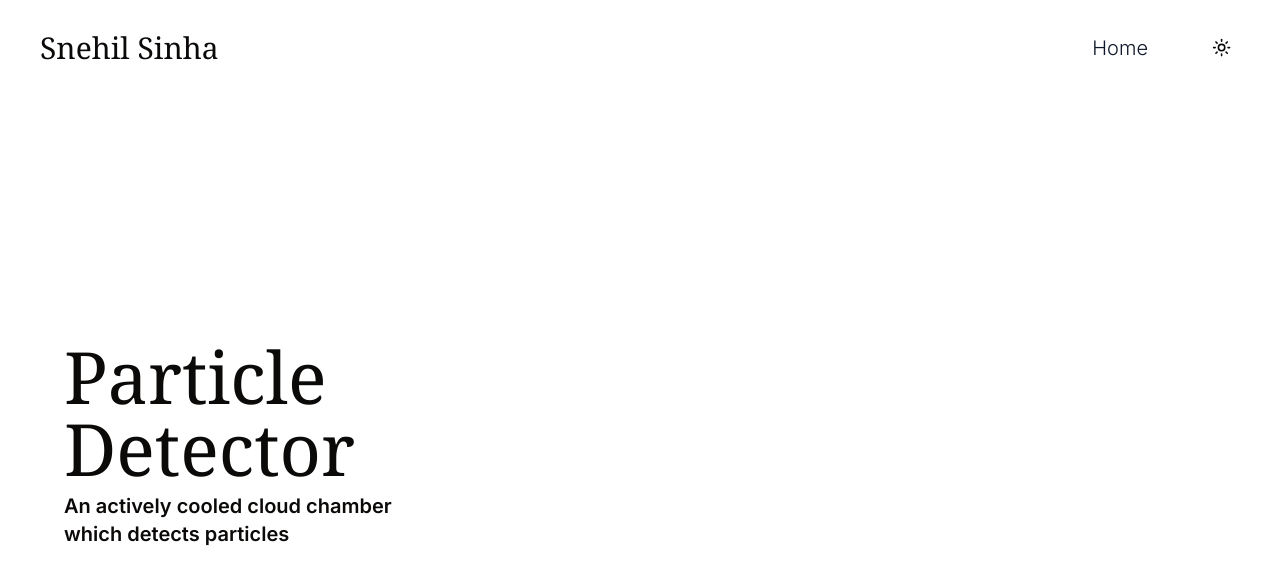
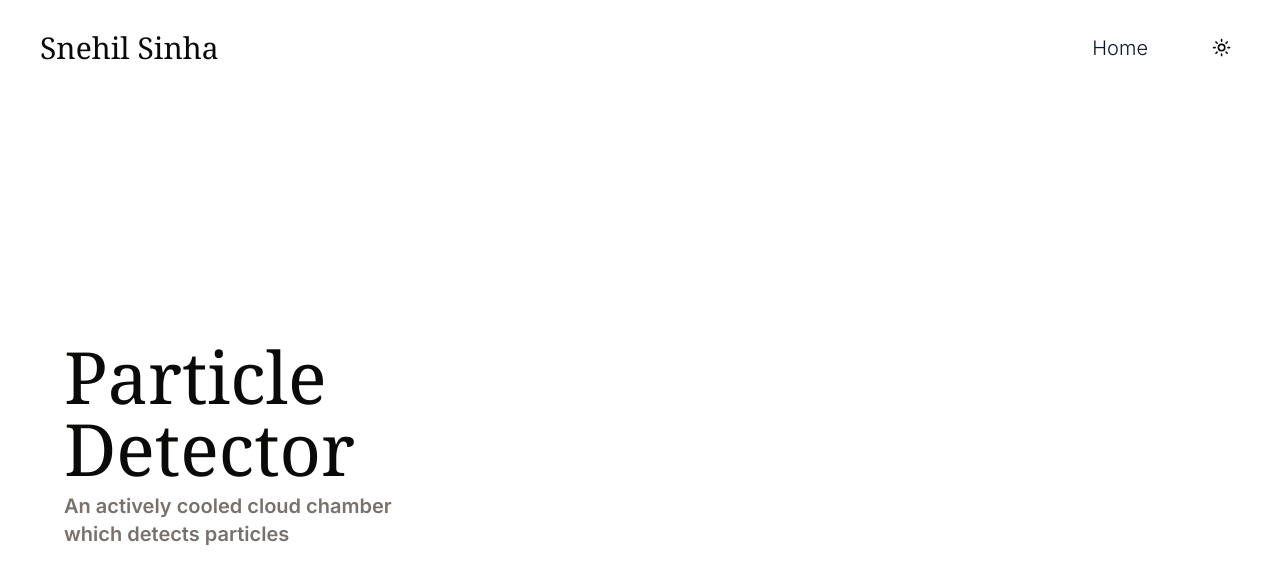
Before and after one commit to nex7-7/portfolio, a Next.js app: page /particle-detector in a window 1280 px wide. Shown: the top 584 px of the page. Built offline with nearby package versions, Linux system fonts and the light colour scheme.

Commit message:
In-progress changes

```diff
--- a/app/fonts.jsx
+++ b/app/fonts.jsx
@@ -3,6 +3,7 @@ import localFont from "next/font/local";
 
 export const fontSans = FontSans({
   subsets: ["latin"],
+  fallback: ["arial"],
   variable: "--font-sans",
 });
 
--- a/app/globals.css
+++ b/app/globals.css
@@ -16,7 +16,7 @@
     --secondary-foreground: 24 9.8% 10%;
     --muted: 60 4.8% 95.9%;
     --muted-foreground: 25 5.3% 44.7%;
-    --accent: 60 4.8% 95.9%;
+    --accent: 240 5.3% 26.1%;
     --accent-foreground: 24 9.8% 10%;
     --destructive: 0 84.2% 60.2%;
     --destructive-foreground: 60 9.1% 97.8%;
@@ -24,6 +24,10 @@
     --input: 20 5.9% 90%;
     --ring: 20 14.3% 4.1%;
     --radius: 0.3rem;
+    --chamber: 0 0% 83.1%;
+    --cloud: 48 96.5% 88.8%;
+    --plate: 12 6.5% 15.1%;
+    --cool: 172.5 66% 50.4%;
   }
 
   .dark {
@@ -39,13 +43,17 @@
     --secondary-foreground: 60 9.1% 97.8%;
     --muted: 12 6.5% 15.1%;
     --muted-foreground: 24 5.4% 63.9%;
-    --accent: 12 6.5% 15.1%;
+    --accent: 240 5% 64.9%;
     --accent-foreground: 60 9.1% 97.8%;
     --destructive: 0 62.8% 30.6%;
     --destructive-foreground: 60 9.1% 97.8%;
     --border: 12 6.5% 15.1%;
     --input: 12 6.5% 15.1%;
     --ring: 24 5.7% 82.9%;
+    --chamber: 0 0% 83.1%;
+    --cloud: 48 96.6% 76.7%;
+    --plate: 33.3 5.5% 32.4%;
+    --cool: 170.6 76.9% 64.3%;
   }
 }
 
--- a/app/particle-detector/page.jsx
+++ b/app/particle-detector/page.jsx
@@ -2,6 +2,7 @@ import { Reveal } from "@/components/animations/Reveal";
 import { project } from "@/app/data";
 import { ProjectTemplate } from "@/components/ProjectTemplate";
 import { Navbar } from "@/components/Navbar";
+import { ParticleDetectorDiagram } from "@/components/ParticleDetectorDiagram"
 
 export default function ParticleDetector() {
   const [selectedProject] = project.filter(
@@ -11,9 +12,12 @@ export default function ParticleDetector() {
     " bg-gradient-to-r from-[rgba(255,255,255,0.5)] via-[rgba(255,255,255,0.4)] to-[rgba(255,255,255,0.3)] dark:from-[rgba(0,0,0,0.9)] dark:via-[rgba(0,0,0,0.7)] dark:to-[rgba(0,0,0,0.6)] backdrop-blur-sm dark:backdrop-blur-xl bg-transparent";
   const customAspectRatio = `${selectedProject.imgWidth}/${selectedProject.imgHeight}`;
   return (
-    <main className="h-svh flex flex-col justify-start align-top">
-      <Navbar />
-      <ProjectTemplate selectedProject={selectedProject}/>
+    <main className="flex flex-col justify-start align-top">
+      <section className="h-svh">
+        <Navbar />
+        <ProjectTemplate selectedProject={selectedProject}/>
+      </section>
+      <ParticleDetectorDiagram />
     </main>
   );
 }
--- /dev/null
+++ b/components/ParticleDetectorDiagram.jsx
@@ -0,0 +1,64 @@
+import React from "react";
+
+export const ParticleDetectorDiagram = () => {
+  return (
+    <div className="flex items-center justify-center h-[200svh]">
+      <svg
+        xmlns="http://www.w3.org/2000/svg"
+        viewBox="-300 -300 600 400" // Adjusting viewBox to center elements
+        style={{
+          width: "100%",
+          height: "100%",
+        }}
+      >
+        <g transform="translate(0, 0)"> {/* Center-align all components */}
+          {/* Warm Plate */}
+          <rect x="-170" y="-230" width="340" height="10" fill="hsl(var(--plate))" />
+          {/* Chamber */}
+          <rect x="-150" y="-220" width="300" height="160" fill="hsl(var(--chamber))" />
+          {/* Sponge */}
+          <rect x="-50" y="-220" width="100" height="20" fill="hsl(var(--accent))" />
+          {/* Alcohol Cloud */}
+          <rect x="-150" y="-60" width="300" height="40" fill="hsl(var(--cloud))" />
+          {/* Cold Plate */}
+          <rect x="-170" y="-20" width="340" height="20" fill="hsl(var(--plate))" />
+          {/* Cooling Mechanism */}
+          <rect x="-170" y="0" width="340" height="40" fill="hsl(var(--cool))" />
+          {/* Alpha Particle Path */}
+          <line
+            x1="-200"
+            y1="-150"
+            x2="0"
+            y2="-50"
+            stroke="hsl(var(--foreground))"
+            strokeWidth="2"
+            markerEnd="url(#arrowhead)"
+          />
+          <circle cx="-200" cy="-150" r="20" fill="hsl(var(--foreground))" />
+          <text
+            x="-207"
+            y="-145"
+            fontSize="16"
+            fill="hsl(var(--primary-foreground))"
+            fontWeight="bold"
+          >
+            α
+          </text>
+        </g>
+        {/* Arrowhead Marker */}
+        <defs>
+          <marker
+            id="arrowhead"
+            markerWidth="10"
+            markerHeight="7"
+            refX="5"
+            refY="3.5"
+            orient="auto"
+          >
+            <polygon points="0 0, 10 3.5, 0 7" fill="hsl(var(--foreground))" />
+          </marker>
+        </defs>
+      </svg>
+    </div>
+  );
+};
--- a/components/ProjectTemplate.jsx
+++ b/components/ProjectTemplate.jsx
@@ -1,3 +1,4 @@
+import { Reveal } from "./animations/Reveal";
 import { CardButton } from "./ui/CardButton";
 import Image from "next/image";
 
@@ -10,10 +11,11 @@ export const ProjectTemplate = ({ selectedProject }) => {
     <div className="mt-[6rem] 2xl:mt-[12vh] sm:px-10 sm:py-6 md:px-10 md:py-6 px-16 py-10 w-full h-[calc(100%-6rem)]">
       <div className="flex flex-row sm:flex-col md:flex-col justify-between gap-5 h-full">
         <div className="w-1/3 sm:w-full md:w-full flex flex-col justify-center gap-2">
-          <span className="title text-7xl 2xl:text-[5rem] font-serif">
-            {selectedProject.text}
-          </span>
-          <span className="text-xl font-semibold">
+          <Reveal
+            text={selectedProject.text}
+            className="title sm:text-5xl md:text-5xl text-7xl 2xl:text-[5rem] 2xl:leading-none [--offset-val:4rem] sm:[--offset-val:2.5rem] md:[--offset-val:2.5rem] font-serif"
+          ></Reveal>
+          <span className="text-xl font-semibold text-muted-foreground">
             {selectedProject.description}
           </span>
           <div className={"text-2xl"}>
--- a/components/ProjectText.jsx
+++ b/components/ProjectText.jsx
@@ -17,9 +17,9 @@ export const ProjectText = ({ textItems, active, setActive }) => {
             ? (active - textItem.id) * 0.725
             : (textItem.id - active) * 0.725;
         if (textItem.id == active) {
-          className = `absolute text-5xl 2xl:text-[3.375rem] text-primary drop-shadow-light dark:drop-shadow-dark font-semibold transition-all ease-out duration-500`;
+          className = `uppercase cursor-pointer absolute text-5xl 2xl:text-[3.375rem] text-primary drop-shadow-light dark:drop-shadow-dark font-semibold transition-all ease-out duration-500`;
         } else {
-          className = `absolute text-4xl 2xl:text-[3rem] text-muted-foreground font-semibold transition-all ease-out duration-500`;
+          className = `uppercase cursor-pointer absolute text-4xl 2xl:text-[3rem] text-muted-foreground font-semibold transition-all ease-out duration-500`;
         }
 
         return (
--- a/components/ui/CardButton.jsx
+++ b/components/ui/CardButton.jsx
@@ -30,7 +30,7 @@ export const CardButton = ({ name, link }) => {
 
   return (
     <div
-      className="buttonProj flex flex-row gap-2 justify-center items-center border px-3 py-1"
+      className="cursor-pointer buttonProj flex flex-row gap-2 justify-center items-center border px-3 py-1"
       onClick={() => projectShow(link)}
     >
       <span className="text-right text-md 2xl:text-xl font-light">{name}</span>
```
Also changed, not shown: 2 other files (tests, documents, lock files or other folders).
